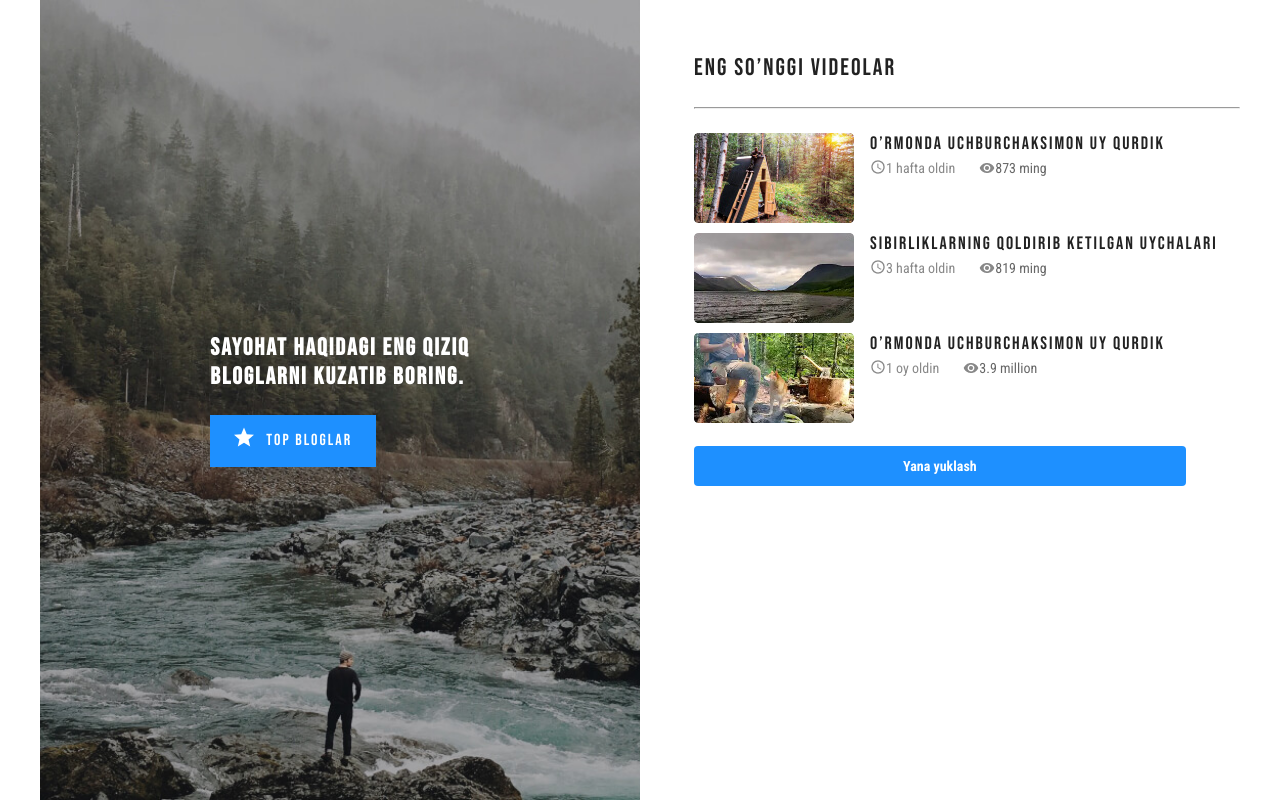
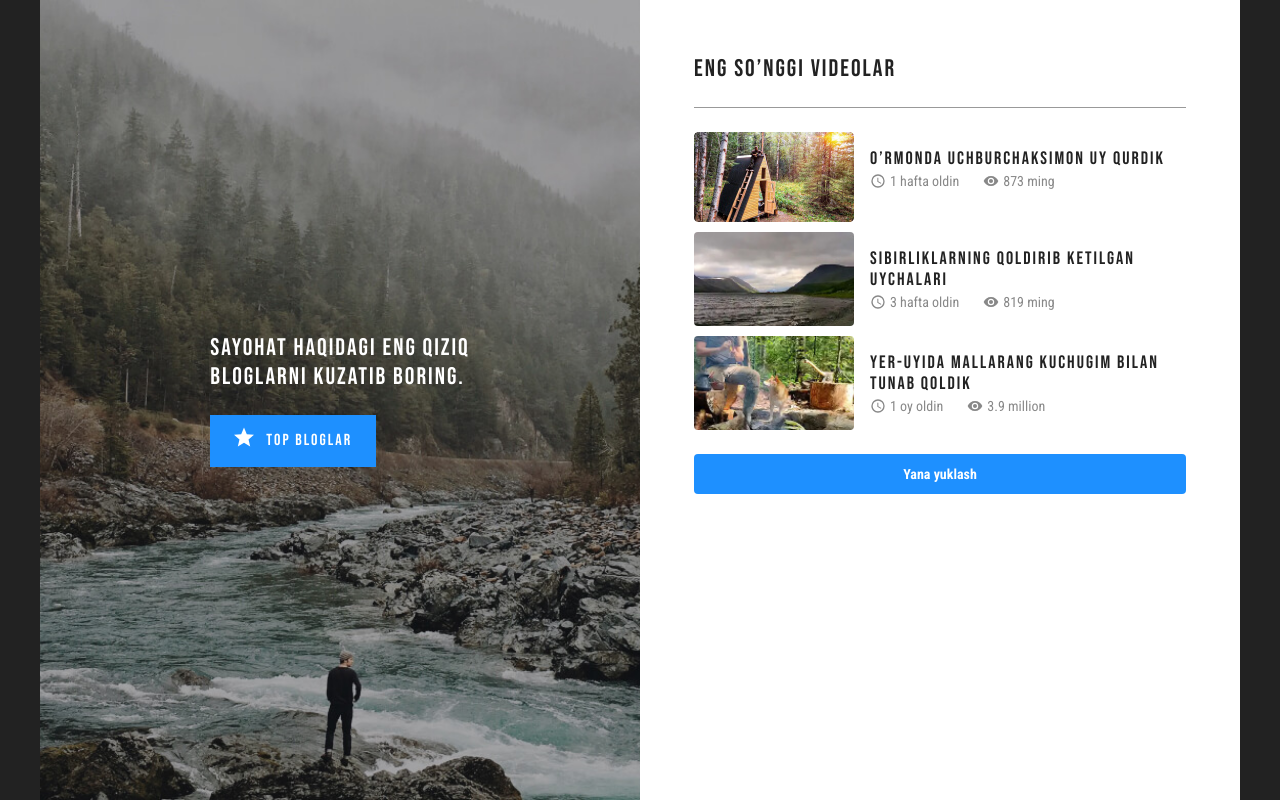
Before and after one commit to a-sayfiyev/articles, a plain HTML site: page index.html in a window 1280 px wide. Drawn offline with Linux system fonts and the light colour scheme.

Commit message:
Add all changes in latest videos section

```diff
--- a/css/styles.css
+++ b/css/styles.css
@@ -17,16 +17,22 @@ body {
   height: 100%;
   padding: 0;
   margin: 0;
-  font-family: "Bebas Neue", "Arial", sans-serif;
-  font-size: 24px;
+  font-family: "Roboto Condensed", "Arial", sans-serif;
+  font-size: 16px;
+  font-weight: 400;
   line-height: 28.8px;
-  background-color: #fff;
-  color: #fff;
+  background-color: #222;
+  color: #222;
 }
 
 img {
   max-width: 100%;
   height: auto;
+}
+
+*:focus {
+  outline: 2px dashed #1E90FF;
+  outline-offset: 2px;
 }
 
 
@@ -65,6 +71,7 @@ margin-right: auto;
   align-items:center;
   width: 100%;
   max-width: 600px;
+  padding: 24px;
   background-image: url(../img/nature.jpg);
   background-repeat: no-repeat;
   background-size: cover;
@@ -77,28 +84,37 @@ margin-right: auto;
 }
 
 .hero-heading {
-  font-size: normal;
-  text-transform: uppercase;
+  margin-top: 0;
+  margin-bottom: 24px;
+  font-family: "Bebas Neue", "Arial", sans-serif;
   font-size: 24px;
+  font-weight: 400;
   line-height: normal;
   letter-spacing: 2px;
   color:#fff;
-margin: 0;
-padding: 0;
-margin-bottom: 24px;
+  text-transform: uppercase;
 }
 
 
 .hero-link {
-  text-decoration: none;
   display: inline-block;
+  font-family: "Bebas Neue", "Arial", sans-serif;
   font-size: 16px;
   letter-spacing: 2px;
   border: 0;
   color:#fff;
   background-color: #1E90FF;
+  text-decoration: none;
   /* align-items: center;
   justify-content: center; */
+}
+
+.hero-link:hover {
+  background-color: rgba(30, 144, 255, 0.8);
+}
+
+.hero-link:active {
+  background-color: rgba(30, 144, 255, 0.6);
 }
 
 .hero-link-inner::before {
@@ -118,112 +134,157 @@ margin-bottom: 24px;
 }
 
 
+/* LATEST-VIDEOS */
 
-
-.last-videos-section {
-  width: 600px;
-  height: 782px;
+.latest-videos {
+  width: 100%;
+  max-width: 600px;
+  padding: 54px;
+  background-color: #fff;
 }
 
 
-.last-videos-section-main {
+/* .last-videos-section-main {
   padding-top: 54px;
   padding-left: 54px;
   color: #222;
+} */
+
+
+.latest-videos-heading {
+  font-family: "Bebas Neue", "Arial", sans-serif;
+  font-weight: 400;
+  font-size: 24px;
+  line-height: normal;
+  letter-spacing: 2px;
+  margin-top: 0;
+  margin-bottom: 24px;
+  text-transform: uppercase;
+}
+
+.latest-videos-divider {
+  height: 1px;
+  border: 0;
+  margin-top: 24px;
+  margin-bottom: 24px;
+  background-color: #999;
+}
+
+.latest-videos-list {
+  padding: 0;
+  margin: 0;
+  margin-bottom: 24px;
+  list-style: none;
+}
+
+.latest-videos-item:not(:last-child) {
+  margin-bottom: 10px;
 }
 
 
-.last-videos-section-main-text {
-  font-style: normal;
-  letter-spacing: 2px;
-  margin: 0;
-  margin-bottom: 24px;
-}
-
-.line-last-videos {
-  margin: 0;
-  margin-bottom: 24px;
-}
-
-.all-videos {
-  margin-bottom: 23px;
-}
-
-.all-videos-video {
+/* ITEM-LATEST-VIDEOS */
+.item-latest-videos {
   display: flex;
 }
 
-.all-videos-video:not(:last-child) {
-  margin-bottom: 10px;
-}
-
-.all-videos-photo {
+.item-latest-videos-img {
+  width: 160px;
+  height: auto;
+  object-fit: cover;
   border-radius: 4px;
 }
 
-.all-videos-info {
-  margin: 0;
-margin-left: 16px;
+.item-latest-videos-info {
+  padding: 16px;
 }
 
-.all-videos-info-text {
-  margin: 0;
+.item-latest-videos-heading {
+margin-top: 0;
 margin-bottom: 4px;
-  font-style: normal;
+font-family: "Bebas Neue", "Arial", sans-serif;
+font-weight: 400;
 font-size: 18px;
-line-height: 22px;
+line-height: normal;
 letter-spacing: 2px;
 }
 
-.all-videos-info-stats {
-font-family: "Roboto Condensed", "Arial", sans-serif;
-font-style: normal;
-font-size: 14px;
-line-height: 16px;
+.item-latest-videos-link {
+  display: inline-block;
+  color: #222;
+text-decoration: none;
+}
+
+.item-latest-videos-link:hover {
+color: #1E90FF;
+}
+
+.item-latest-videos-link:active {
+  opacity: 0.6;
+}
+
+.item-latest-videos-meta {
 display: flex;
 align-items:center;
-/* justify-content: flex-start; */
+color: #888;
+font-size: 14px;
+line-height: normal;
 }
 
-.info-when {
-  margin: 0;
-  color: #888 ;
+.item-latest-videos-published-at {
 margin-right: 24px;
 display: flex;
 align-items: center;
-  justify-content: space-between;
-  line-height: 16px;
 }
 
-.info-when::before {
-  content: url(../img/clock.png);
+.item-latest-videos-published-at::before {
+  width: 16px;
+  height: 16px;
+  margin-right: 4px;
+  background-image: url("../img/icon-clock.svg");
+  background-repeat:no-repeat;
+  background-position:center center;
+  background-size:contain;
+  content: "";
 }
 
-.info-how-much {
-  margin: 0;
-  color: #666 ;
+.item-latest-videos-views {
 display: flex;
 align-items: center;
-  justify-content: space-between;
-  line-height: 16px;
 }
 
-.info-how-much::before {
-  content: url(../img/view.png);
+.item-latest-videos-views::before {
+  width: 16px;
+  height: 16px;
+  margin-right: 4px;
+  background-image: url("../img/icon-view.svg");
+  background-repeat:no-repeat;
+  background-position:center center;
+  background-size:contain;
+  content: "";
 }
 
 .last-videos-button {
-  display: inline-block;
-  color: #fff ;
+  display: block;
+  width: 100%;
   border: 0;
   border-radius: 4px;
-  font-family: "Roboto Condensed", "Arial", sans-serif;
   font-weight: 700;
   font-size: 14px;
-  line-height: 16px;
-  padding: 12px 209px;
+  line-height: normal;
+  padding: 12px;
+  color: #fff ;
   background-color: #1E90FF;
+  cursor: pointer;
 }
+
+.last-videos-button:hover {
+  background-color: rgba(30, 144, 255, 0.8);
+}
+
+.last-videos-button:active {
+  background-color: rgba(30, 144, 255, 0.6);
+}
+
 
 /* RETINA BG */
 @media
--- a/index.html
+++ b/index.html
@@ -44,57 +44,69 @@
 
 
 
-    <!-- SECTION-2 -->
-    <div class="last-videos-section">
-
-
-    <div class="last-videos-section-main">
-    <p class="last-videos-section-main-text">Eng so’nggi videolar</p>
-
-    <hr class="line-last-videos">
+      <!-- Latest videos -->
+      <section class="latest-videos">
 
 
 
-    <div class="all-videos">
+        <h2 class="latest-videos-heading">Eng so’nggi videolar</h2>
+        <hr class="latest-videos-divider">
+        <ul class="latest-videos-list">
 
-    <div class="all-videos-video">
-    <img class="all-videos-photo" src="img/forest.jpg" alt="" width="160" height="90">
-    <div class="all-videos-info">
-    <p class="all-videos-info-text">O’rmonda uchburchaksimon uy qurdik</p>
-    <div class="all-videos-info-stats">
-    <p class="info-when">1 hafta oldin</p>
-    <p class="info-how-much">873 ming</p>
+          <!-- ITEM -->
+          <li class="latest-videos-item">
+            <div class="item-latest-videos">
+              <img class="item-latest-videos-img" src="img/forest.jpg" alt="O’rmonda uchburchaksimon uy qurdik" width="160" height="90" srcset="img/forest.jpg 1x, img/forest@2x.jpg 2x">
+              <div class="item-latest-videos-info">
+                <h3 class="item-latest-videos-heading">
+                  <a class="item-latest-videos-link" href="#">O’rmonda uchburchaksimon uy qurdik</a>
+                </h3>
+                <div class="item-latest-videos-meta">
+                  <time class="item-latest-videos-published-at" datetime="2021-09-23">1 hafta oldin</time>
+                  <div class="item-latest-videos-views">873 ming</div>
                 </div>
               </div>
             </div>
+          </li>
 
-    <div class="all-videos-video">
-    <img class="all-videos-photo" src="img/sea.jpg" alt="" width="160" height="90">
-    <div class="all-videos-info">
-    <p class="all-videos-info-text">Sibirliklarning qoldirib ketilgan uychalari</p>
-    <div class="all-videos-info-stats">
-      <p class="info-when">3 hafta oldin</p>
-      <p class="info-how-much">819 ming</p>
+          <!-- ITEM -->
+          <li class="latest-videos-item">
+            <div class="item-latest-videos">
+              <img class="item-latest-videos-img" src="img/sea.jpg" alt="Sibirliklarning qoldirib ketilgan uychalari" width="160" height="90" srcset="img/sea.jpg 1x, img/sea@2x.jpg 2x">
+              <div class="item-latest-videos-info">
+                <h3 class="item-latest-videos-heading">
+                  <a class="item-latest-videos-link" href="#">Sibirliklarning qoldirib ketilgan uychalari</a>
+                </h3>
+                <div class="item-latest-videos-meta">
+                  <time class="item-latest-videos-published-at" datetime="2021-09-09">3 hafta oldin</time>
+                  <div class="item-latest-videos-views">819 ming</div>
                 </div>
               </div>
             </div>
-    <div class="all-videos-video">
-      <img class="all-videos-photo" src="img/dog.jpg" alt="" width="160" height="90">
-      <div class="all-videos-info">
-      <p class="all-videos-info-text">O’rmonda uchburchaksimon uy qurdik</p>
-      <div class="all-videos-info-stats">
-        <p class="info-when">1 oy oldin</p>
-        <p class="info-how-much">3.9 million</p>
+          </li>
+
+          <!-- ITEM -->
+          <li class="latest-videos-item">
+            <div class="item-latest-videos">
+              <img class="item-latest-videos-img" src="img/dog.jpg" alt="Yer-uyida mallarang kuchugim bilan tunab qoldik" width="160" height="90" srcset="img/dog.jpg 1x, img/dog@2x.jpg 2x">
+              <div class="item-latest-videos-info">
+                <h3 class="item-latest-videos-heading">
+                  <a class="item-latest-videos-link" href="#">Yer-uyida mallarang kuchugim bilan tunab qoldik</a>
+                </h3>
+                <div class="item-latest-videos-meta">
+                  <time class="item-latest-videos-published-at" datetime="2021-08-26">1 oy oldin</time>
+                  <div class="item-latest-videos-views">3.9 million</div>
                 </div>
               </div>
             </div>
+          </li>
+        </ul>
 
-    </div>
 
-    <button class="last-videos-button" type="submit">Yana yuklash</button>
+        <button class="last-videos-button" type="button">Yana yuklash</button>
 
-    </div>
-    </div>
+
+      </section>
 
     </div>
 
```
Also changed, not shown: img/clock.png (deleted), img/icon-clock.svg (added), img/icon-view.svg (added), img/view.png (deleted). Lines whose indentation alone changed are shown as unchanged.
